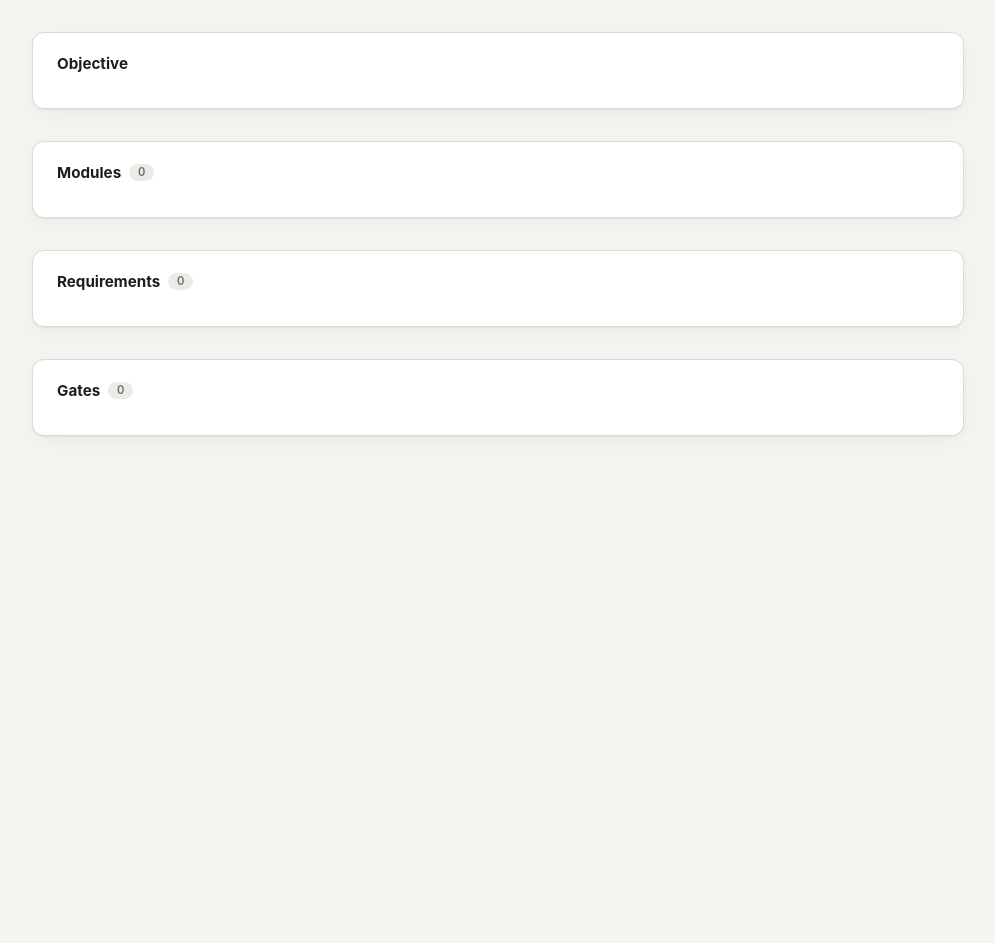
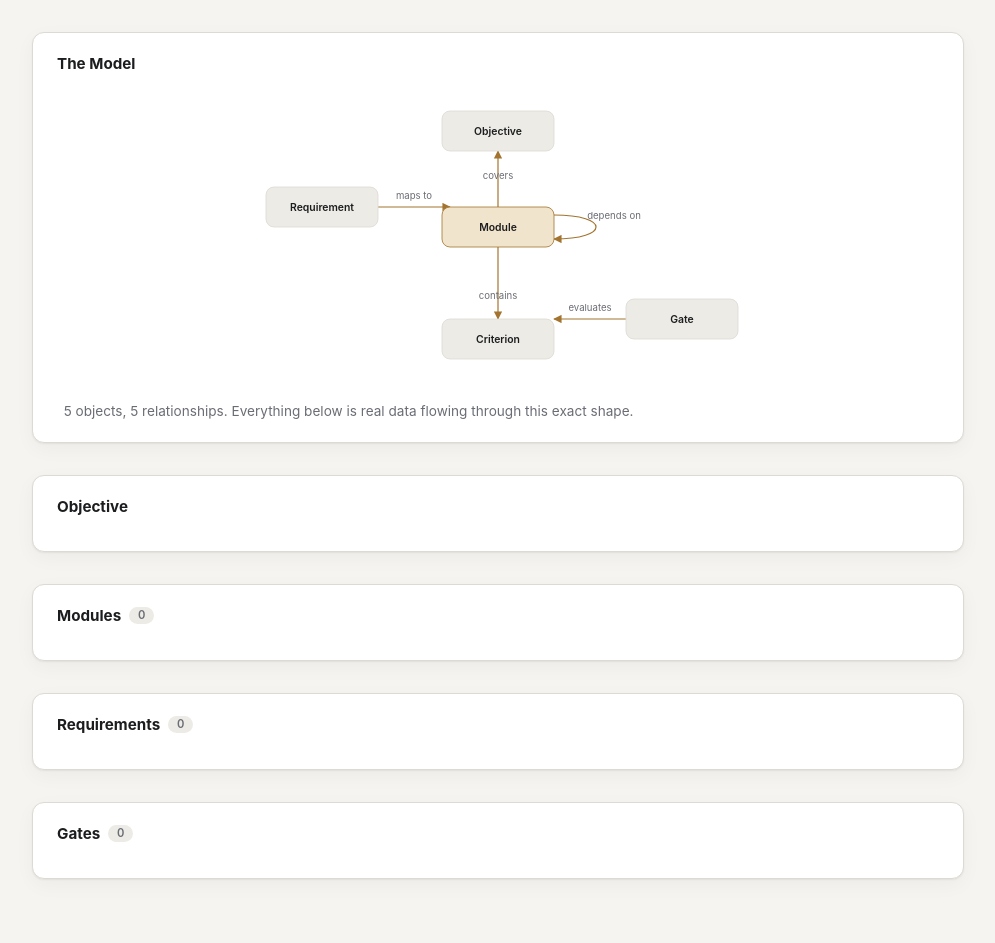
Before and after one commit to program-context-protocol/program-context-protocol, a Python web app: template src/pcp/templates/domain_model.html in a window 1280 px wide. Shown: the part 153-1096 px from the top of the page, without its empty margins (142-1137 px from the left). Before the commit the page ends 590 px from the top, so only its background shows below. Run offline with Jinja, Linux system fonts and the light colour scheme; the template is opened without the code that fills it, so the values that code supplies are empty.

Commit message:
Add the actual diagram to domain-serve -- 5 boxes, labeled arrows
Confirmed gap: the page only had text/card sections, no picture -- at
5 nodes this needed the small static diagram Palantir's own reference
image uses (fixed boxes + labeled arrows), not another catalog list.
A force-directed graph would be wrong here same as it was wrong for the
992-node code ontology, just for the opposite reason: this is small
enough that a plain SVG illustration is the right tool, no physics/
layout engine needed.

Objective/Module/Criterion/Requirement/Gate as fixed boxes, the 5
relationships as labeled arrows (covers/contains/maps to/evaluates/
depends on) between them. Verified the SVG is well-formed XML before
shipping.

```diff
--- a/pyproject.toml
+++ b/pyproject.toml
@@ -4,7 +4,7 @@ build-backend = "hatchling.build"
 
 [project]
 name = "program-context-protocol"
-version = "0.2.6"
+version = "0.2.7"
 description = "PCP — prevent LLM hallucination and context drift across dev sessions"
 requires-python = ">=3.10"
 dependencies = [
--- a/src/pcp/templates/domain_model.html
+++ b/src/pcp/templates/domain_model.html
@@ -65,6 +65,54 @@
     <h1 id="title">Domain Model</h1>
     <div class="subtitle">Objective, Module, Criterion, Requirement, Gate — every fact here is already asserted by a structured file (objective.md, spec.yaml, acceptance.yaml, brd_items.yaml, traceability_map.yaml, telemetry.jsonl). Nothing to approve, this is just the unified view.</div>
   </header>
+
+  <section>
+    <h2>The Model</h2>
+    <svg id="diagram" viewBox="0 0 800 380" style="width:100%; height:auto; max-width:640px; display:block; margin:0 auto;">
+      <defs>
+        <marker id="arrow" viewBox="0 0 10 10" refX="9" refY="5" markerWidth="7" markerHeight="7" orient="auto-start-reverse">
+          <path d="M0,0 L10,5 L0,10 z" fill="var(--accent)"></path>
+        </marker>
+      </defs>
+      <g stroke="var(--accent)" stroke-width="1.5" fill="none" marker-end="url(#arrow)">
+        <path d="M400,150 L400,80"></path>
+        <path d="M400,200 L400,290"></path>
+        <path d="M250,150 L340,150"></path>
+        <path d="M560,290 L470,290"></path>
+        <path d="M470,160 C 540,160 540,190 470,190"></path>
+      </g>
+      <g font-family="-apple-system, BlinkMacSystemFont, 'Segoe UI', system-ui, sans-serif" font-size="12" fill="var(--muted)" text-anchor="middle">
+        <text x="400" y="115">covers</text>
+        <text x="400" y="265">contains</text>
+        <text x="295" y="140">maps to</text>
+        <text x="515" y="280">evaluates</text>
+        <text x="545" y="165">depends on</text>
+      </g>
+      <g font-family="-apple-system, BlinkMacSystemFont, 'Segoe UI', system-ui, sans-serif">
+        <g>
+          <rect x="330" y="30" width="140" height="50" rx="10" fill="var(--surface-2)" stroke="var(--border)"></rect>
+          <text x="400" y="60" text-anchor="middle" font-size="13" font-weight="600" fill="var(--text)">Objective</text>
+        </g>
+        <g>
+          <rect x="330" y="150" width="140" height="50" rx="10" fill="var(--accent-soft)" stroke="var(--accent)"></rect>
+          <text x="400" y="180" text-anchor="middle" font-size="13" font-weight="600" fill="var(--text)">Module</text>
+        </g>
+        <g>
+          <rect x="330" y="290" width="140" height="50" rx="10" fill="var(--surface-2)" stroke="var(--border)"></rect>
+          <text x="400" y="320" text-anchor="middle" font-size="13" font-weight="600" fill="var(--text)">Criterion</text>
+        </g>
+        <g>
+          <rect x="110" y="125" width="140" height="50" rx="10" fill="var(--surface-2)" stroke="var(--border)"></rect>
+          <text x="180" y="155" text-anchor="middle" font-size="13" font-weight="600" fill="var(--text)">Requirement</text>
+        </g>
+        <g>
+          <rect x="560" y="265" width="140" height="50" rx="10" fill="var(--surface-2)" stroke="var(--border)"></rect>
+          <text x="630" y="295" text-anchor="middle" font-size="13" font-weight="600" fill="var(--text)">Gate</text>
+        </g>
+      </g>
+    </svg>
+    <div class="subtitle" style="text-align:center; margin-top:0.6rem;">5 objects, 5 relationships. Everything below is real data flowing through this exact shape.</div>
+  </section>
 
   <section>
     <h2>Objective</h2>
```
